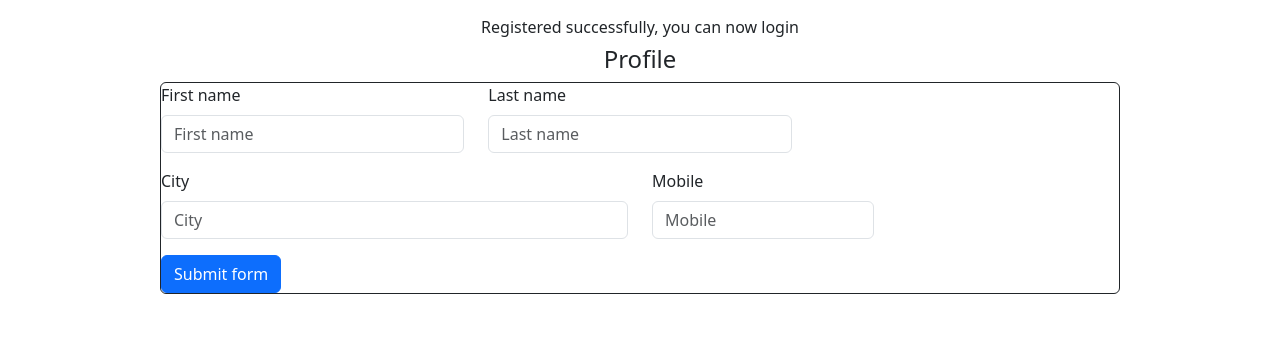
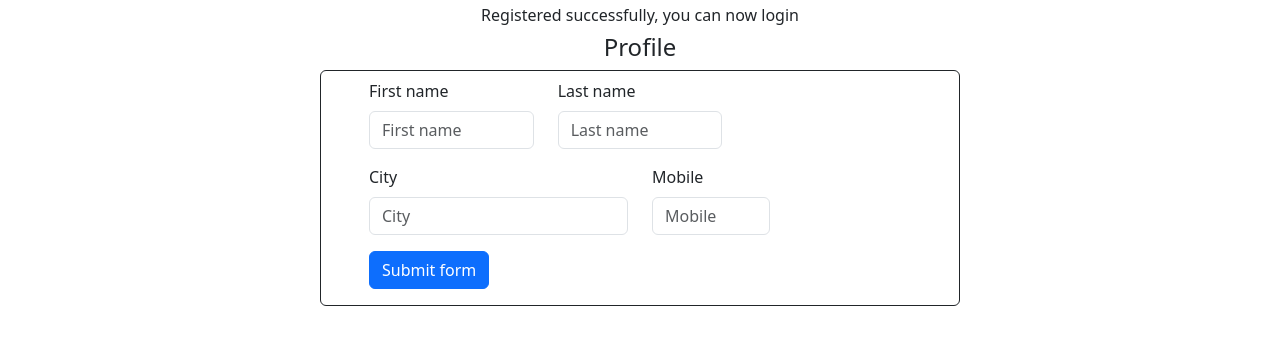
Before and after one commit to danutnanu/RoleBasedAccessControl, a React (Vite) app: page /profile in a window 1280 px wide. Shown: the part 266-610 px from the top of the page. Built offline with nearby package versions, Linux system fonts and the light colour scheme.

Commit message:
Add Bootstrap classes

```diff
--- a/src/components/pages/Profile.jsx
+++ b/src/components/pages/Profile.jsx
@@ -28,8 +28,8 @@ function Profile() {
   return (
     <>
       <p className='h4 text-center'>Profile</p>
-      <Form noValidate validated={validated} onSubmit={handleSubmit} className="w-75 mx-auto mb-1 border border-dark rounded">
-        <Row className="mb-3">
+      <Form noValidate validated={validated} onSubmit={handleSubmit} className="w-50 mx-auto mb-1 border border-dark rounded">
+        <Row className="mb-3 my-2 px-5">
           <Form.Group as={Col} md="4" controlId="validationCustom01">
             <Form.Label>First name</Form.Label>
             <Form.Control
@@ -49,7 +49,7 @@ function Profile() {
             <Form.Control.Feedback>Looks good!</Form.Control.Feedback>
           </Form.Group>
         </Row>
-        <Row className="mb-3">
+        <Row className="mb-3 my-2 px-5">
           <Form.Group as={Col} md="6" controlId="validationCustom03">
             <Form.Label>City</Form.Label>
             <Form.Control type="text" placeholder="City" required />
@@ -65,7 +65,7 @@ function Profile() {
             </Form.Control.Feedback>
           </Form.Group>
         </Row>
-        <Button type="submit">Submit form</Button>
+        <Button type="submit" className='mx-5 mb-3'>Submit form</Button>
       </Form>
     </>
   );
```
